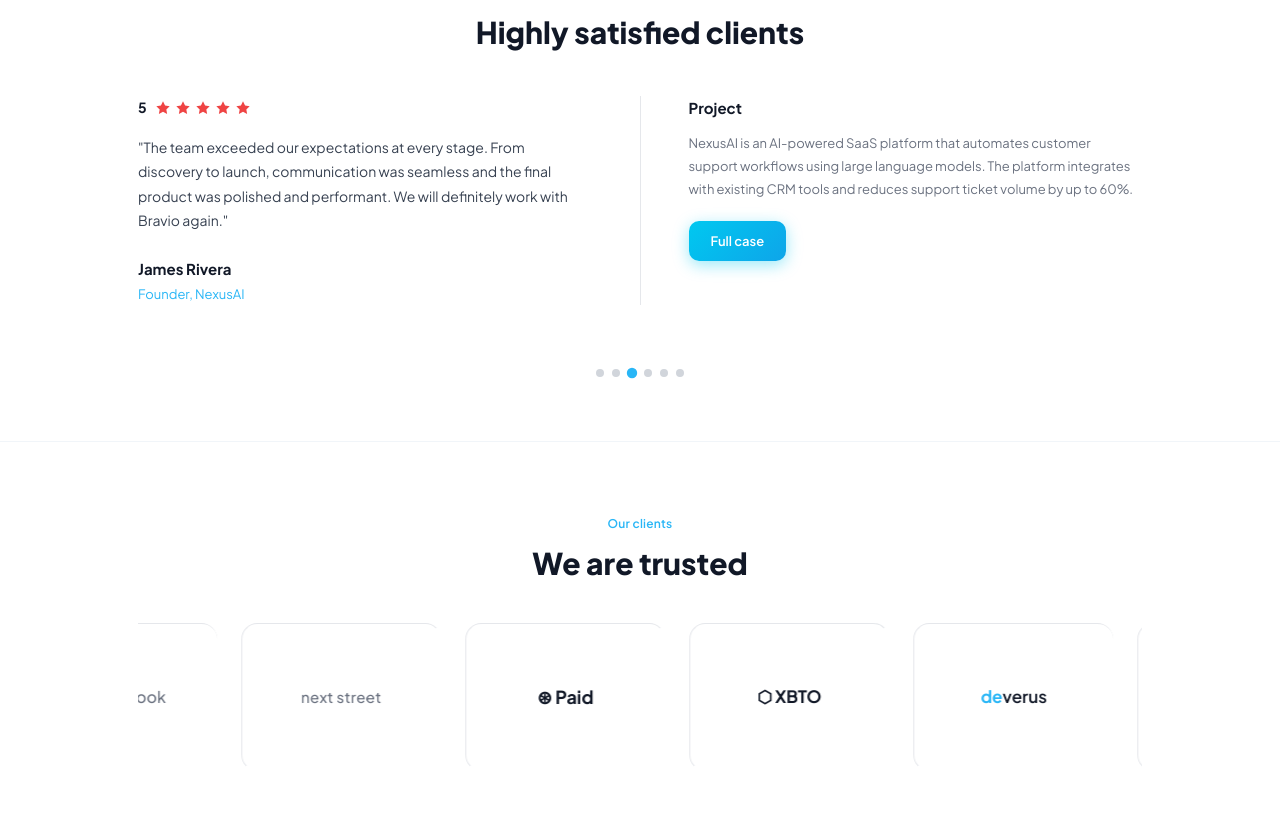
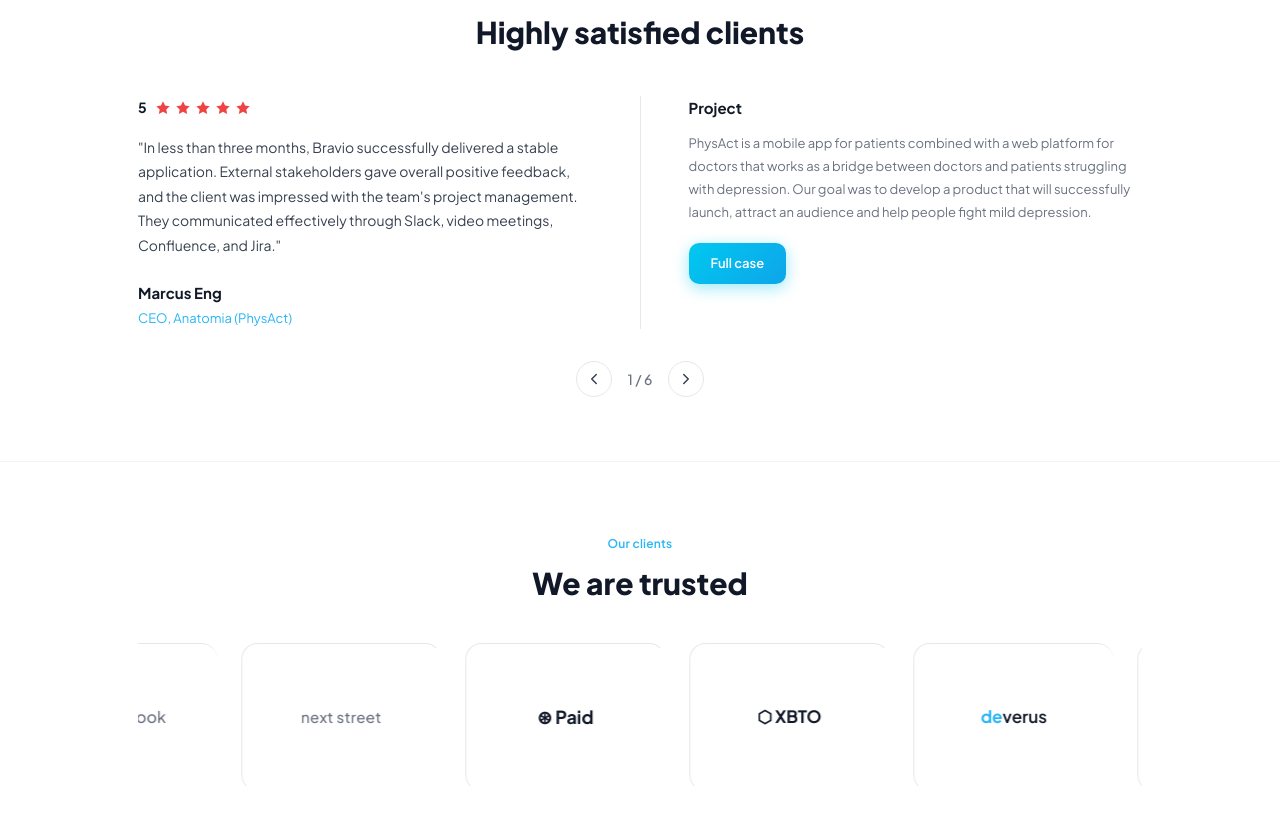
Before and after one commit to footman1025/branion_site, a React (Vite) app: page / in a window 1280 px wide. Shown: the part 3760-4584 px from the top of the page. Built offline with nearby package versions, Linux system fonts and the light colour scheme; the HTML template or start-up script is replaced by a standard one.

Commit message:
products_background_image

```diff
--- a/src/pages/Home.css
+++ b/src/pages/Home.css
@@ -1472,29 +1472,13 @@ main > .section:first-of-type {
   text-align: center;
 }
 
-.t-slider {
-  display: flex;
-  flex-direction: column;
-  gap: 32px;
-}
+.t-slider { display: flex; flex-direction: column; gap: 32px; }
 
 .t-body {
   display: grid;
   grid-template-columns: 1fr auto 1fr;
   gap: 48px;
   align-items: start;
-  animation: slideRightToLeft 0.6s ease-in-out;
-}
-
-@keyframes slideRightToLeft {
-  from {
-    opacity: 0;
-    transform: translateX(60px);
-  }
-  to {
-    opacity: 1;
-    transform: translateX(0);
-  }
 }
 
 .t-divider {
@@ -1510,7 +1494,6 @@ main > .section:first-of-type {
   gap: 4px;
   margin-bottom: 16px;
 }
-
 .t-rating {
   font-size: 14px;
   font-weight: 700;
@@ -1519,28 +1502,15 @@ main > .section:first-of-type {
 }
 
 .t-review {
-  font-size: 16px;
+  font-size: 14px;
   color: #374151;
   line-height: 1.75;
   margin-bottom: 24px;
 }
 
-.t-author {
-  display: flex;
-  flex-direction: column;
-  gap: 3px;
-}
-
-.t-author strong {
-  font-size: 15px;
-  font-weight: 700;
-  color: #111827;
-}
-
-.t-author span {
-  font-size: 13px;
-  color: #29b6f6;
-}
+.t-author { display: flex; flex-direction: column; gap: 3px; }
+.t-author strong { font-size: 15px; font-weight: 700; color: #111827; }
+.t-author span   { font-size: 13px; color: #29b6f6; }
 
 /* Right */
 .t-right h4 {
@@ -1549,14 +1519,12 @@ main > .section:first-of-type {
   color: #111827;
   margin-bottom: 12px;
 }
-
 .t-right p {
-  font-size: 14px;
+  font-size: 13px;
   color: #6b7280;
   line-height: 1.75;
   margin-bottom: 20px;
 }
-
 .t-case-btn {
   display: inline-block;
   background: linear-gradient(135deg, #00c8f0 0%, #0ea5e9 100%);
@@ -1571,59 +1539,45 @@ main > .section:first-of-type {
   box-shadow: 0 4px 16px rgba(0,200,240,0.4);
   transition: box-shadow 0.25s, transform 0.25s;
 }
-
 .t-case-btn::after {
   content: '';
   position: absolute;
-  top: 0;
-  left: -75%;
+  top: 0; left: -75%;
   width: 50%;
   height: 100%;
   background: linear-gradient(120deg, transparent 0%, rgba(255,255,255,0.32) 50%, transparent 100%);
   transform: skewX(-20deg);
   transition: left 0.45s ease;
 }
-
-.t-case-btn:hover::after {
-  left: 130%;
-}
-
+.t-case-btn:hover::after { left: 130%; }
 .t-case-btn:hover {
   background: linear-gradient(135deg, #22d3f5 0%, #00c8f0 100%);
   box-shadow: 0 8px 24px rgba(0,200,240,0.6);
   transform: translateY(-2px) scale(1.03);
 }
 
-/* Navigation */
-/* Indicators */
-.t-indicators {
+/* Nav */
+.t-nav {
   display: flex;
   align-items: center;
   justify-content: center;
-  gap: 8px;
-  margin-top: 32px;
-}
-
-.t-indicator {
-  width: 8px;
-  height: 8px;
+  gap: 16px;
+}
+.t-arrow {
+  width: 36px;
+  height: 36px;
   border-radius: 50%;
-  border: none;
-  background: #d1d5db;
+  border: 1px solid #e5e7eb;
+  background: #fff;
+  display: flex;
+  align-items: center;
+  justify-content: center;
   cursor: pointer;
-  transition: background 0.3s, transform 0.3s;
-  padding: 0;
-}
-
-.t-indicator:hover {
-  background: #9ca3af;
-  transform: scale(1.2);
-}
-
-.t-indicator.active {
-  background: #29b6f6;
-  transform: scale(1.3);
-}
+  color: #374151;
+  transition: border-color 0.15s, background 0.15s;
+}
+.t-arrow:hover { border-color: #29b6f6; color: #29b6f6; background: #f5f3ff; }
+.t-counter { font-size: 14px; color: #6b7280; font-weight: 500; }
 
 @media (max-width: 768px) {
   .testimonials-section {
--- a/src/pages/Home.jsx
+++ b/src/pages/Home.jsx
@@ -200,18 +200,12 @@ function TestimonialsSlider() {
   const [idx, setIdx] = useState(0);
   const total = TESTIMONIALS.length;
   const t = TESTIMONIALS[idx];
-
-  // Auto-rotate testimonials every 3 seconds
-  useEffect(() => {
-    const interval = setInterval(() => {
-      setIdx(i => (i + 1) % total);
-    }, 3000);
-    return () => clearInterval(interval);
-  }, [total]);
+  const prev = () => setIdx(i => (i - 1 + total) % total);
+  const next = () => setIdx(i => (i + 1) % total);
 
   return (
     <div className="t-slider">
-      <div className="t-body" key={idx}>
+      <div className="t-body">
         <div className="t-left">
           <Stars rating={t.rating} />
           <p className="t-review">"{t.review}"</p>
@@ -227,15 +221,14 @@ function TestimonialsSlider() {
           <a href={t.caseLink} className="t-case-btn">Full case</a>
         </div>
       </div>
-      <div className="t-indicators">
-        {TESTIMONIALS.map((_, i) => (
-          <button
-            key={i}
-            className={`t-indicator ${idx === i ? 'active' : ''}`}
-            onClick={() => setIdx(i)}
-            aria-label={`Testimonial ${i + 1}`}
-          />
-        ))}
+      <div className="t-nav">
+        <button onClick={prev} aria-label="Previous" className="t-arrow">
+          <svg width="18" height="18" viewBox="0 0 24 24" fill="none" stroke="currentColor" strokeWidth="2" strokeLinecap="round" strokeLinejoin="round"><polyline points="15 18 9 12 15 6"/></svg>
+        </button>
+        <span className="t-counter">{idx + 1} / {total}</span>
+        <button onClick={next} aria-label="Next" className="t-arrow">
+          <svg width="18" height="18" viewBox="0 0 24 24" fill="none" stroke="currentColor" strokeWidth="2" strokeLinecap="round" strokeLinejoin="round"><polyline points="9 18 15 12 9 6"/></svg>
+        </button>
       </div>
     </div>
   );
--- a/src/pages/Products.css
+++ b/src/pages/Products.css
@@ -91,7 +91,7 @@
 
 /* Hero Section */
 .products-hero {
-  background: linear-gradient(135deg, #0a0f1e 0%, #1a2540 50%, #0a0f1e 100%);
+  background: linear-gradient(135deg, rgba(10, 15, 30, 0.85) 0%, rgba(26, 37, 64, 0.85) 50%, rgba(10, 15, 30, 0.85) 100%), url('../assets/product_background.jpg') center/cover no-repeat;
   padding: 0;
   color: #fff;
   position: relative;
```
Also changed, not shown: src/assets/product_background.jpg (added).
